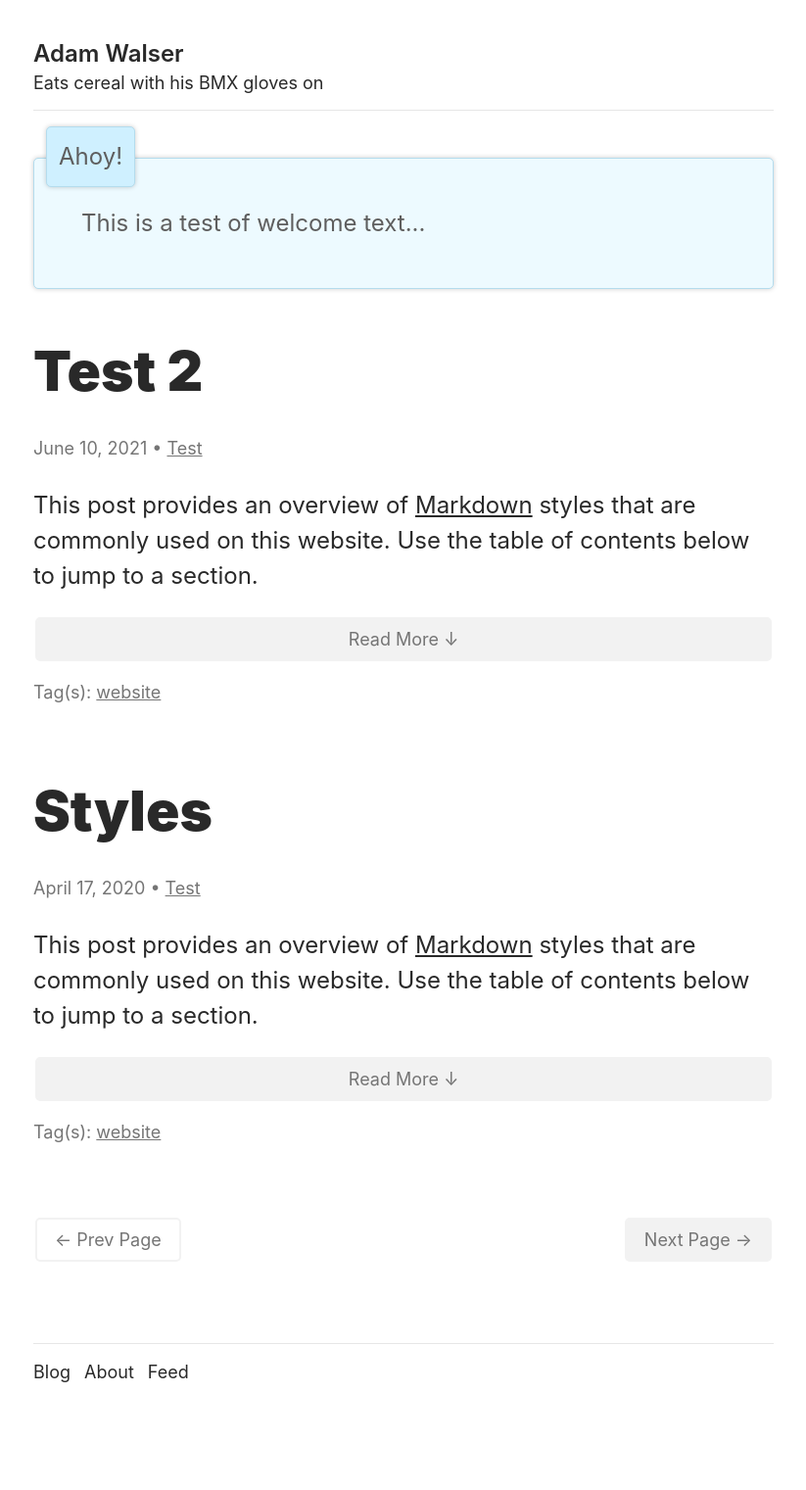
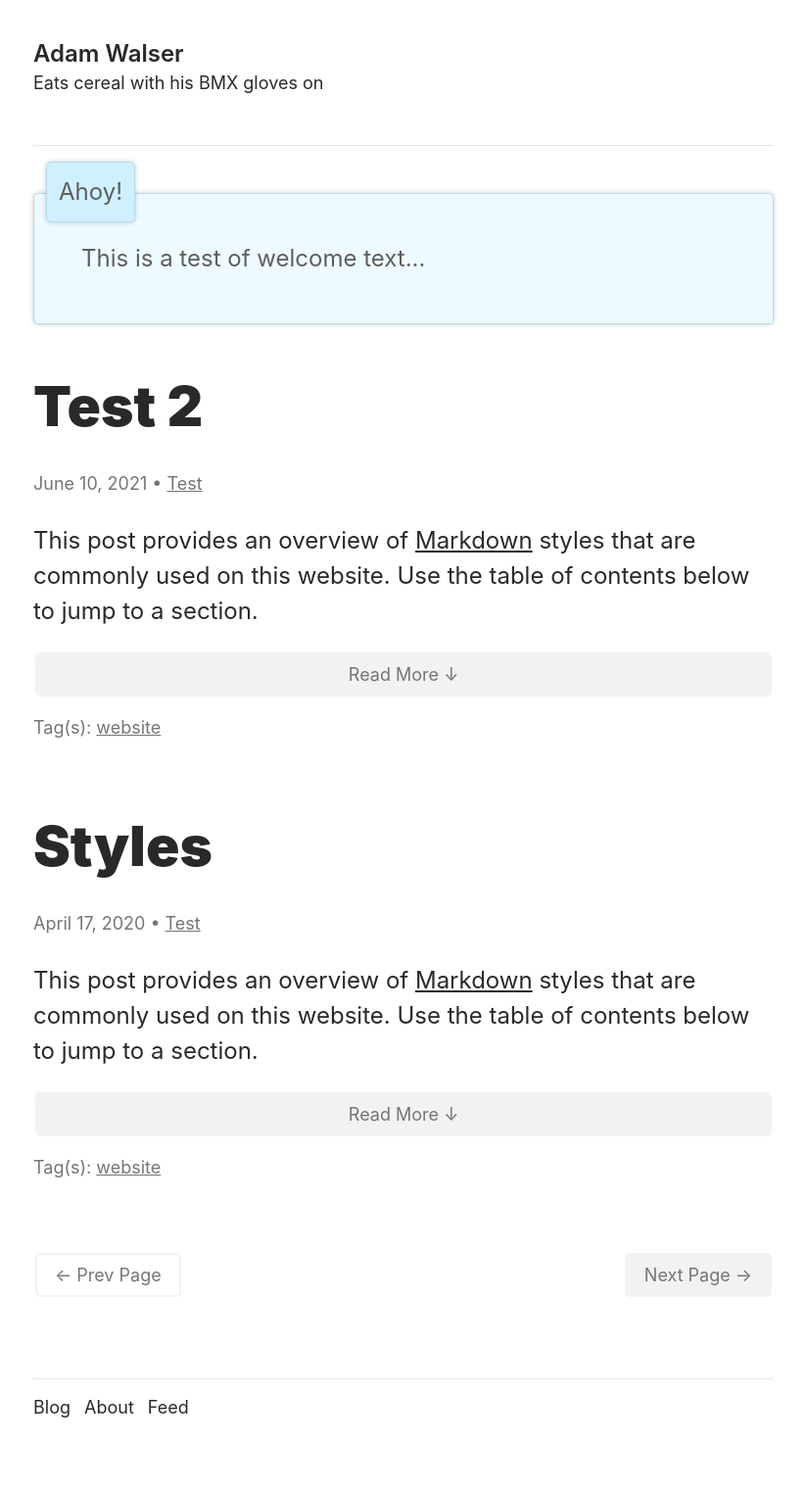
Before and after one commit to ajpwalser/ajpwalser.github.io, a Jekyll site: the page built from index.html, in a window 1280 px wide. Shown: the whole page at 98% size, without its empty margins (228-1051 px from the left). Built offline with Jekyll 4.4.1, drawn with Linux system fonts in a browser that asks for light colours; some web fonts are replaced; the list of posts is cut into pages by our own code; before the commit the page ends 1485 px from its top, so only the background shows below that.

Commit message:
Update style.css

```diff
--- a/css/style.css
+++ b/css/style.css
@@ -67,6 +67,7 @@ padding-top: 2em;
 font-weight: 600;
 font-size: 100%;
 line-height: 1.25em;
+margin-bottom: 2em; /* test */
 }
 
 footer {
```
